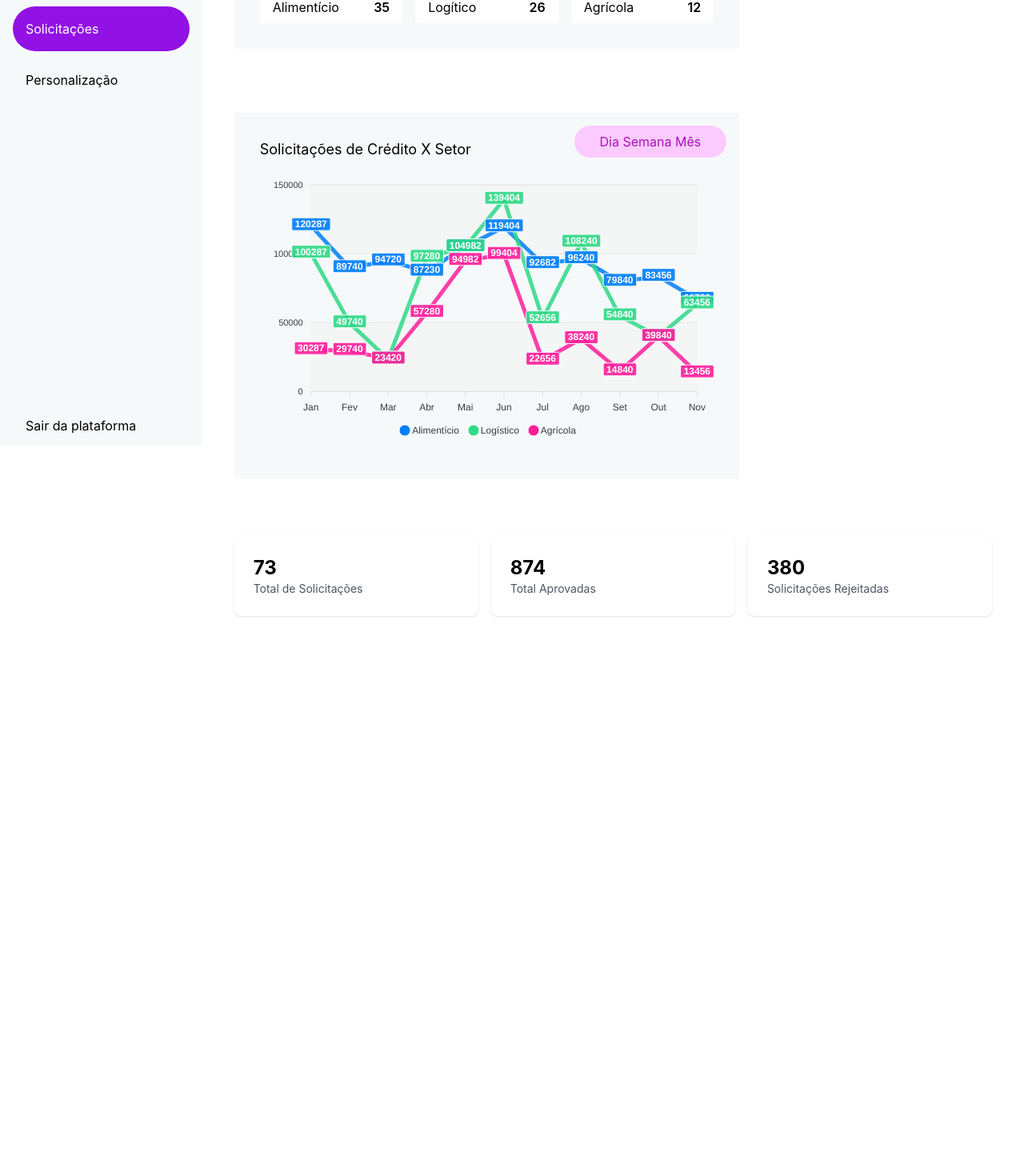
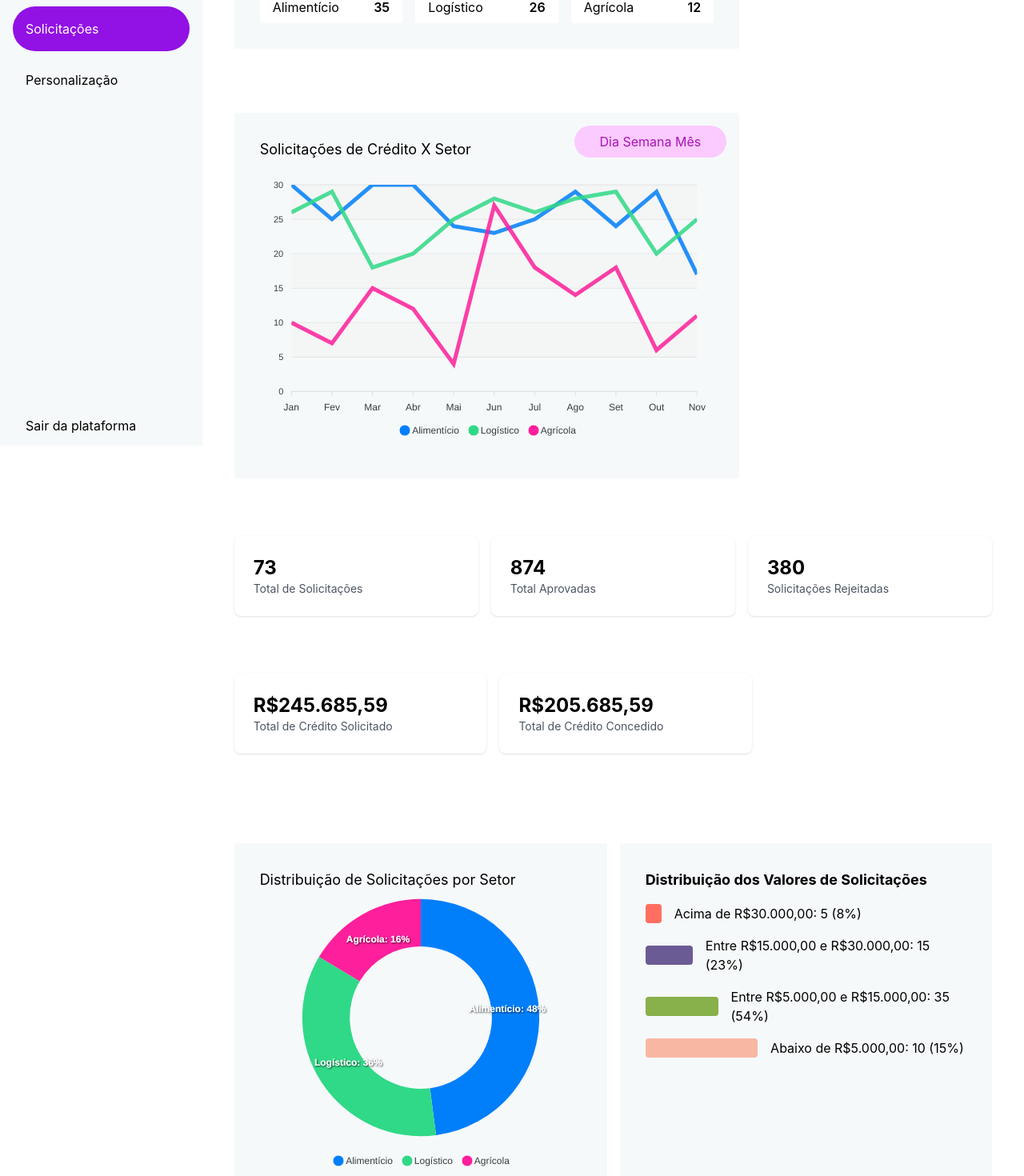
Before and after one commit to well2632/hackstartk, a React (Create React App) app: page /step1 in a window 1280 px wide. Shown: the part 243-1713 px from the top of the page at 80% size. Before the commit the page ends 1053 px from the top, so only its background shows below. Built offline with nearby package versions, Linux system fonts and the light colour scheme.

Commit message:
update dashboard

```diff
--- a/src/pages/dashboard.jsx
+++ b/src/pages/dashboard.jsx
@@ -1,8 +1,6 @@
 import React, { useEffect, useState } from "react";
 import Lottie from "react-lottie";
 import * as animationData from "../lottie/loading.json";
-import { Label, Select } from "flowbite-react";
-import ApexCharts from "apexcharts";
 import ReactApexChart from "react-apexcharts";
 
 function Dashboard() {
@@ -23,28 +21,22 @@ function Dashboard() {
     },
   };
 
-  /*
-  id da empresa mock
-  id plugins (mock, puxa e chama socket)
-  socket id (gerado automaticamente)
-  */
-
-  const series = [
+  const seriesLine = [
     {
       name: "Alimentício",
-      data: [120287, 89740, 94720, 87230, 104982, 119404, 92682, 96240, 79840, 83456, 66780],
+      data: [30, 25, 30, 30, 24, 23, 25, 29, 24, 29, 17],
     },
     {
       name: "Logístico",
-      data: [100287, 49740, 23420, 97280, 104982, 139404, 52656, 108240, 54840, 39840, 63456],
+      data: [26, 29, 18, 20, 25, 28, 26, 28, 29, 20, 25],
     },
     {
       name: "Agrícola",
-        data: [30287, 29740, 23420, 57280, 94982, 99404, 22656, 38240, 14840, 39840, 13456],
+      data: [10, 7, 15, 12, 4, 27, 18, 14, 18, 6, 11],
     },
   ];
 
-  const options = {
+  const optionsLine = {
     chart: {
       height: 350,
       type: "line",
@@ -55,7 +47,6 @@ function Dashboard() {
         show: false,
       },
     },
-
     legend: {
       show: true,
       showForSingleSeries: true,
@@ -66,10 +57,7 @@ function Dashboard() {
     stroke: {
       curve: "straight",
     },
-    dataLabels: {
-      enabled: true,
-    },
-    colors: ["#017EFA", "#30D987", "#FD1F9B"], //Cores
+    colors: ["#017EFA", "#30D987", "#FD1F9B"],
     grid: {
       row: {
         colors: ["#f3f3f3", "transparent"],
@@ -81,26 +69,54 @@ function Dashboard() {
     },
   };
 
+  const seriesPie = [35, 26, 12]; // Percentuais dos setores
+  const optionsPie = {
+    chart: {
+      type: "donut",
+    },
+    labels: ["Alimentício", "Logístico", "Agrícola"],
+    colors: ["#017EFA", "#30D987", "#FD1F9B"],
+    legend: {
+      position: "bottom",
+    },
+    plotOptions: {
+      pie: {
+        donut: {
+          size: '60%', // Tamanho do donut
+        },
+        dataLabels: {
+          offset: -10, // Ajusta a posição dos rótulos
+        },
+      },
+    },
+    dataLabels: {
+      formatter: (val, opts) => {
+        return opts.w.globals.labels[opts.seriesIndex] + ': ' + val.toFixed(0) + '%';
+      },
+    },
+    stroke: {
+      show: false,
+    },
+  };
+
   return (
-    <div className="w-screen flex items-start justify-between ">
+    <div className="w-screen flex items-start justify-between">
       <div className="bg-[#F6F9FA] h-screen w-80 flex gap-14 flex-col items-center justify-start pt-10 sticky top-0 left-0">
-        <img src="/logo_credit.svg"></img>
+        <img src="/logo_credit.svg" alt="Logo"></img>
         <ul className="flex flex-col gap-2 w-full px-4">
-          <li className=" h-14 rounded-full px-4 flex items-center hover:bg-gray-200 cursor-pointer">Dashboard</li>
-          <li className=" h-14 rounded-full px-4 flex items-center hover:bg-gray-200 cursor-pointer">Análise de crédito</li>
-          <li className=" h-14 rounded-full px-4 flex items-center bg-cyan-600 text-white hover:bg-cyan-700 cursor-pointer">Solicitações</li>
-          <li className=" h-14 rounded-full px-4 flex items-center hover:bg-gray-200 cursor-pointer">Personalização</li>
+          <li className="h-14 rounded-full px-4 flex items-center hover:bg-gray-200 cursor-pointer">Dashboard</li>
+          <li className="h-14 rounded-full px-4 flex items-center hover:bg-gray-200 cursor-pointer">Análise de crédito</li>
+          <li className="h-14 rounded-full px-4 flex items-center bg-cyan-600 text-white hover:bg-cyan-700 cursor-pointer">Solicitações</li>
+          <li className="h-14 rounded-full px-4 flex items-center hover:bg-gray-200 cursor-pointer">Personalização</li>
         </ul>
         <div className="flex flex-col gap-2 w-full px-4 mt-80">
-          <span className=" h-14 rounded-full px-4 flex items-center hover:bg-gray-200 cursor-pointer">Sair da plataforma</span>
+          <span className="h-14 rounded-full px-4 flex items-center hover:bg-gray-200 cursor-pointer">Sair da plataforma</span>
         </div>
       </div>
       <div className="w-full px-10 py-10 flex flex-col gap-10">
         <div className="flex flex-col gap-4">
           <h2 className="text-3xl">Solicitações de crédito</h2>
         </div>
-
-
 
         <div className="flex gap-4">
           <div className="bg-[#F6F9FA] mt-10 p-8 relative w-8/12">
@@ -114,7 +130,7 @@ function Dashboard() {
                 <span className="font-semibold">35</span>
               </div>
               <div className="flex items-center justify-between bg-white w-full px-4 h-[40px] rounded">
-                  <span>Logítico</span>
+                <span>Logístico</span>
                 <span className="font-semibold">26</span>
               </div>
               <div className="flex items-center justify-between bg-white w-full px-4 h-[40px] rounded">
@@ -122,10 +138,6 @@ function Dashboard() {
                 <span className="font-semibold">12</span>
               </div>
             </div>
-            </div>
-
-
-              <div className="flex flex-col gap-4 mt-4">
           </div>
         </div>
 
@@ -135,7 +147,7 @@ function Dashboard() {
               Dia Semana Mês
             </span>
             <span className="text-lg">Solicitações de Crédito X Setor</span>
-              <ReactApexChart options={options} series={series} type="line" height={350} />
+            <ReactApexChart options={optionsLine} series={seriesLine} type="line" height={350} />
           </div>
         </div>
 
@@ -154,6 +166,78 @@ function Dashboard() {
           </div>
         </div>
 
+        <div className="flex gap-4 mt-8">
+          <div className="bg-white p-6 rounded-lg shadow w-1/3">
+            <h3 className="text-2xl font-bold">R$245.685,59</h3>
+            <p className="text-sm text-gray-600">Total de Crédito Solicitado</p>
+          </div>
+          <div className="bg-white p-6 rounded-lg shadow w-1/3">
+            <h3 className="text-2xl font-bold">R$205.685,59</h3>
+            <p className="text-sm text-gray-600">Total de Crédito Concedido</p>
+          </div>
+        </div>
+
+        <div className="flex gap-4 mt-8">
+          <div className="bg-[#F6F9FA] mt-10 p-8 relative w-1/2">
+            <span className="text-lg">Distribuição de Solicitações por Setor</span>
+            <ReactApexChart options={optionsPie} series={seriesPie} type="donut" height={350} />
+          </div>
+          <div className="bg-[#F6F9FA] mt-10 p-8 w-1/2">
+            <h3 className="text-lg font-bold mb-4">Distribuição dos Valores de Solicitações</h3>
+            <div className="flex flex-col gap-4">
+              <div className="flex items-center gap-4">
+                <div
+                  className="h-6"
+                  style={{
+                    width: "5%",
+                    backgroundColor: "#FF6F61",
+                    borderRadius: "4px",
+                  }}
+                />
+                <span>Acima de R$30.000,00: 5 (8%)</span>
+              </div>
+              <div className="flex items-center gap-4">
+                <div
+                  className="h-6"
+                  style={{
+                    width: "15%",
+                    backgroundColor: "#6B5B95",
+                    borderRadius: "4px",
+                  }}
+                />
+                <span>Entre R$15.000,00 e R$30.000,00: 15 (23%)</span>
+              </div>
+              <div className="flex items-center gap-4">
+                <div
+                  className="h-6"
+                  style={{
+                    width: "25%",
+                    backgroundColor: "#88B04B",
+                    borderRadius: "4px",
+                  }}
+                />
+                <span>Entre R$5.000,00 e R$15.000,00: 35 (54%)</span>
+              </div>
+              <div className="flex items-center gap-4">
+                <div
+                  className="h-6"
+                  style={{
+                    width: "35%",
+                    backgroundColor: "#F7B7A3",
+                    borderRadius: "4px",
+                  }}
+                />
+                <span>Abaixo de R$5.000,00: 10 (15%)</span>
+              </div>
+            </div>
+          </div>
+        </div>
+
+        {loading && (
+          <div className="flex justify-center items-center h-full">
+            <Lottie options={defaultOptions} height={400} width={400} />
+          </div>
+        )}
       </div>
     </div>
   );
```
Lines whose indentation alone changed are shown as unchanged.
